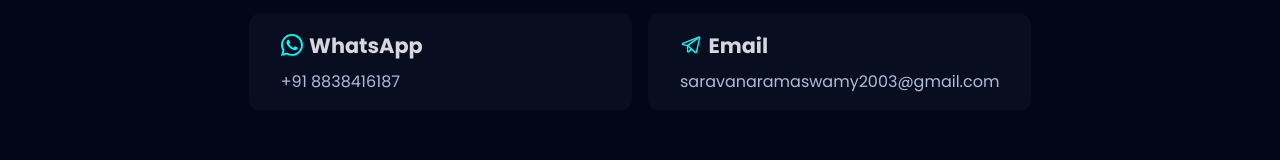
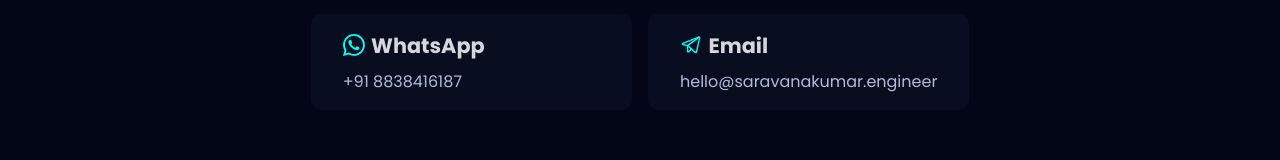
Before and after one commit to Saravanakumar2003/Portfolio, a Next.js app: page /contact in a window 1280 px wide. Shown: the part 484-644 px from the top of the page. Built offline with nearby package versions, Linux system fonts and the light colour scheme; no server answers.

Commit message:
Email Update

```diff
--- a/src/components/Contact/index.tsx
+++ b/src/components/Contact/index.tsx
@@ -40,9 +40,9 @@ export function Contact() {
               {' '}
               <TelegramLogo size={22} color="#00fffb" /> Email{' '}
             </h4>
-            <Link href="mailto:saravanaramaswamy2003@gmail.com" target="_blank">
+            <Link href="mailto:hello@saravanakumar.engineer" target="_blank">
 
-              <span>saravanaramaswamy2003@gmail.com</span>
+              <span>hello@saravanakumar.engineer</span>
 
             </Link>
           </div>
--- a/src/pages/about.tsx
+++ b/src/pages/about.tsx
@@ -76,12 +76,12 @@ export default function About() {
                   <RiWhatsappFill size={25} />+91 8838416187
                 </Link>
                 <Link
-                  href={'mailto:saravanaramaswamy2003@gmail.com'}
+                  href={'mailto:hello@saravanakumar.engineer'}
                   className="email"
                   target="_blank"
                   aria-label="email">
 
-                  <GrMail size={25} />@saravanaramaswamy2003@gmail.com
+                  <GrMail size={25} />@hello@saravanakumar.engineer
                 </Link>
               </ul>
             </div>
```
